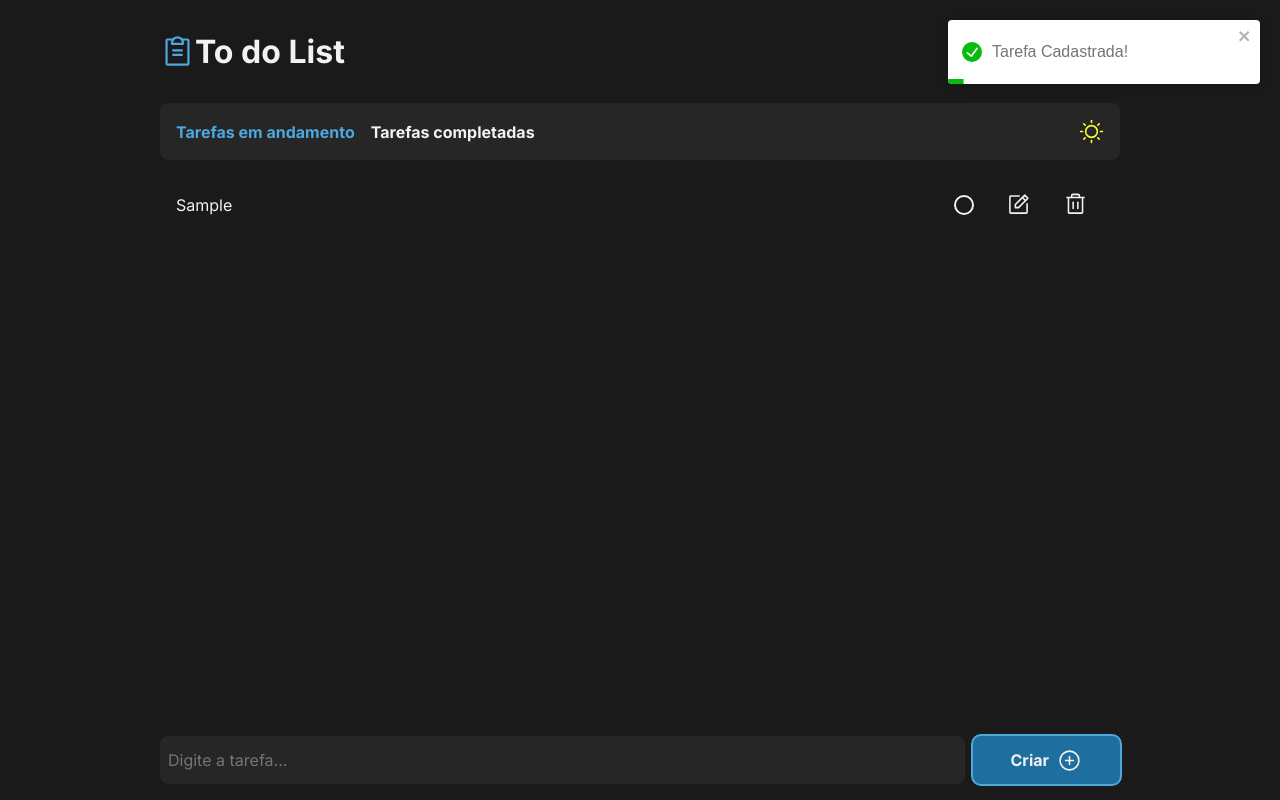
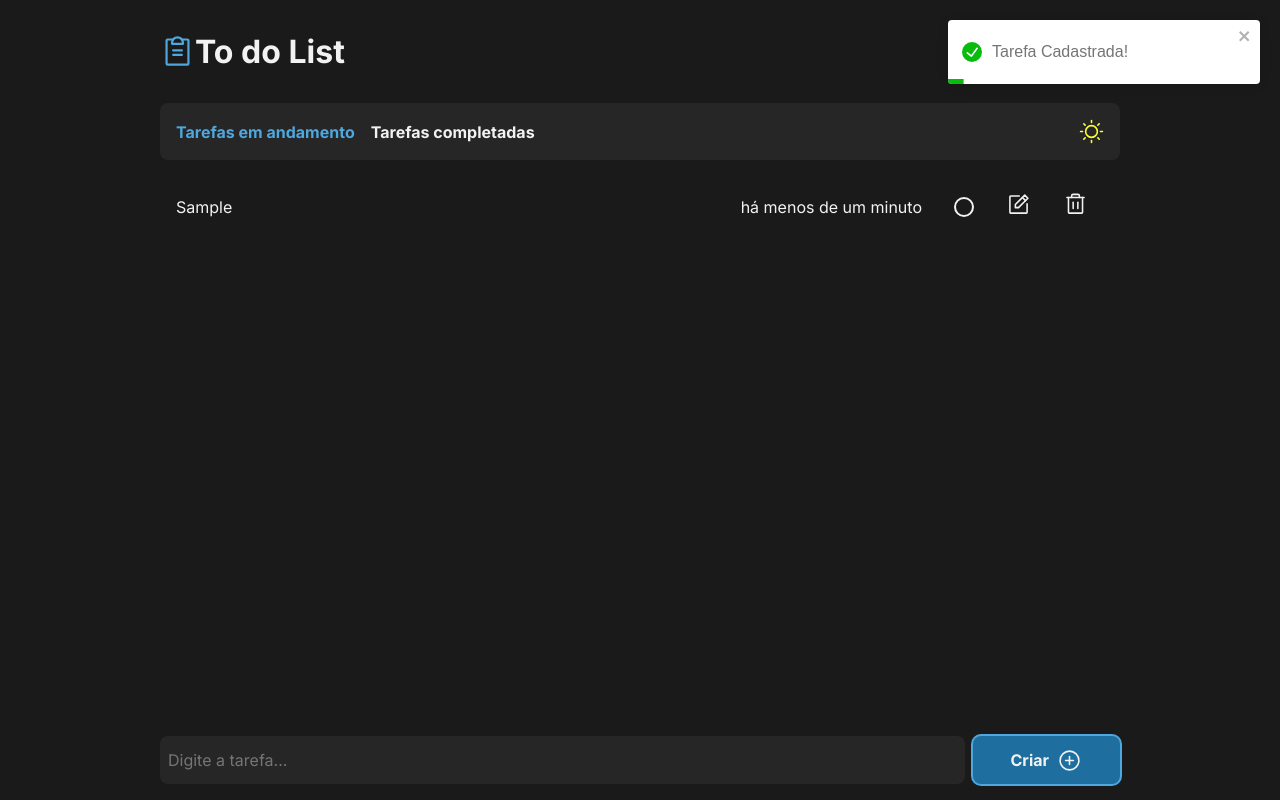
Before and after one commit to SilasSilvaa/TodoList, a React (Vite) app: page / in a window 1280 px wide. Both pictures are taken after typing "Sample" into the empty fields and a click on the button "Criar". Built offline with nearby package versions, Linux system fonts and the light colour scheme.

Commit message:
refactor - alterações em importações e estilização

```diff
--- a/src/components/Task/index.tsx
+++ b/src/components/Task/index.tsx
@@ -9,10 +9,10 @@ import {
   TaskContent,
   TrashIcon,
 } from './styles';
-import { Check } from 'phosphor-react';
 
-// import { formatDistance } from 'date-fns';
-// import { pt } from 'date-fns/locale';
+import { Check, NotePencil, Trash, X } from 'phosphor-react';
+import { formatDistance } from 'date-fns';
+import { pt } from 'date-fns/locale';
 
 interface TaskProps {
   data: {
@@ -27,30 +27,33 @@ export function Task({ data }: TaskProps) {
   const {
     editingTask,
     isEditing,
+    toggleModal,
     markCurrentTask,
-    handleRemoveTask,
-    handleUpdateTask,
-    handleCancelUpdateTask,
+    updateTask,
+    cancelUpdateTask,
   } = useContext(TaskContext);
 
   return (
     <>
       <TaskContent
         key={data.id}
-        ischecked={data.completed}
-        isEditing={isEditing && editingTask?.id === data.id}
+        checked={data.completed}
+        editing={isEditing && editingTask?.id === data.id}
       >
         <p>{data.description}</p>
 
-        {/* <span>
-          {!data.completed &&
-            formatDistance(new Date(data.created), new Date(), {
+        {data.completed ? (
+          <span>Tarefa finalizada</span>
+        ) : (
+          <span>
+            {formatDistance(new Date(data.created), new Date(), {
               addSuffix: true,
               locale: pt,
             })}
-        </span> */}
-        <IconsContent ischecked={data.completed} isEditing={isEditing}>
-          <CheckBox ischecked={data.completed} isEditing={isEditing}>
+          </span>
+        )}
+        <IconsContent>
+          <CheckBox checked={data.completed} editing={isEditing}>
             <input
               defaultChecked={data.completed}
               type="checkbox"
@@ -64,25 +67,22 @@ export function Task({ data }: TaskProps) {
           </CheckBox>
 
           {isEditing && editingTask?.id === data.id ? (
-            <CloseIcon
-              isEditing={isEditing}
-              size={25}
-              onClick={() => handleCancelUpdateTask()}
-            />
+            <CloseIcon editing={isEditing} onClick={cancelUpdateTask}>
+              <X size={25} />
+            </CloseIcon>
           ) : (
             <NotePencilIcon
-              isEditing={isEditing}
-              ischecked={data.completed}
-              size={25}
-              onClick={() => handleUpdateTask(data)}
-            />
+              editing={isEditing}
+              checked={data.completed}
+              onClick={() => updateTask(data)}
+            >
+              <NotePencil size={25} />
+            </NotePencilIcon>
           )}
 
-          <TrashIcon
-            isEditing={isEditing}
-            size={25}
-            onClick={() => handleRemoveTask(data)}
-          />
+          <TrashIcon editing={isEditing} onClick={() => toggleModal(data)}>
+            <Trash size={25} />
+          </TrashIcon>
         </IconsContent>
       </TaskContent>
     </>
--- a/src/components/Task/styles.ts
+++ b/src/components/Task/styles.ts
@@ -1,8 +1,5 @@
 import styled from "styled-components"
 import { device } from "../../styles/theme/default";
-
-import { NotePencil, Trash, X } from 'phosphor-react';
-
 
 interface TaskStylesProps {
     checked?: boolean;
@@ -35,7 +32,7 @@ export const TaskContent = styled.div<TaskStylesProps>`
 
     span {
         margin: 0;
-        color: ${props => props.theme.fontColor};
+        color: ${props => props.checked || props.editing ? props.theme.fontColorSecondary : props.theme.fontColor};
     }
 
     animation: addNewTask 0.5s ease-in-out;
@@ -140,7 +137,7 @@ export const IconsContent = styled.div`
 
 `
 
-export const TrashIcon = styled(Trash) <TaskStylesProps>`
+export const TrashIcon = styled.div<TaskStylesProps>`
 
     color: ${props => props.editing && props.theme.fontColorSecondary};
     pointer-events: ${props => props.editing && 'none'};
@@ -150,7 +147,7 @@ export const TrashIcon = styled(Trash) <TaskStylesProps>`
     }
 `
 
-export const NotePencilIcon = styled(NotePencil) <TaskStylesProps>`
+export const NotePencilIcon = styled.div <TaskStylesProps>`
     pointer-events: ${props => props.editing && 'none'};
     color: ${props => props.editing && props.theme.fontColorSecondary};
     display: ${props => props.checked && 'none'};
@@ -162,7 +159,7 @@ export const NotePencilIcon = styled(NotePencil) <TaskStylesProps>`
 
 `
 
-export const CloseIcon = styled(X) <TaskStylesProps> `
+export const CloseIcon = styled.div<TaskStylesProps> `
     display: ${props => props.checked ? 'none' : 'block'};
 
     &:hover{
--- a/src/layouts/DefaultLayout/index.tsx
+++ b/src/layouts/DefaultLayout/index.tsx
@@ -2,8 +2,14 @@ import { Outlet } from 'react-router-dom';
 import { Container, Content } from './styles';
 import { Header } from '../../components/Header';
 import { LinkRedirect } from '../../components/LinkRedirect';
+import { ModalDeleteTask } from '../../components/ModalDeleteTask';
+
+import { useContext } from 'react';
+import { TaskContext } from '../../contexts/TaskContexts';
 
 export function Layout() {
+  const { toggle } = useContext(TaskContext);
+
   return (
     <>
       <Container>
@@ -12,6 +18,7 @@ export function Layout() {
           <LinkRedirect />
           <Outlet />
         </Content>
+        {toggle && <ModalDeleteTask />}
       </Container>
     </>
   );
```
